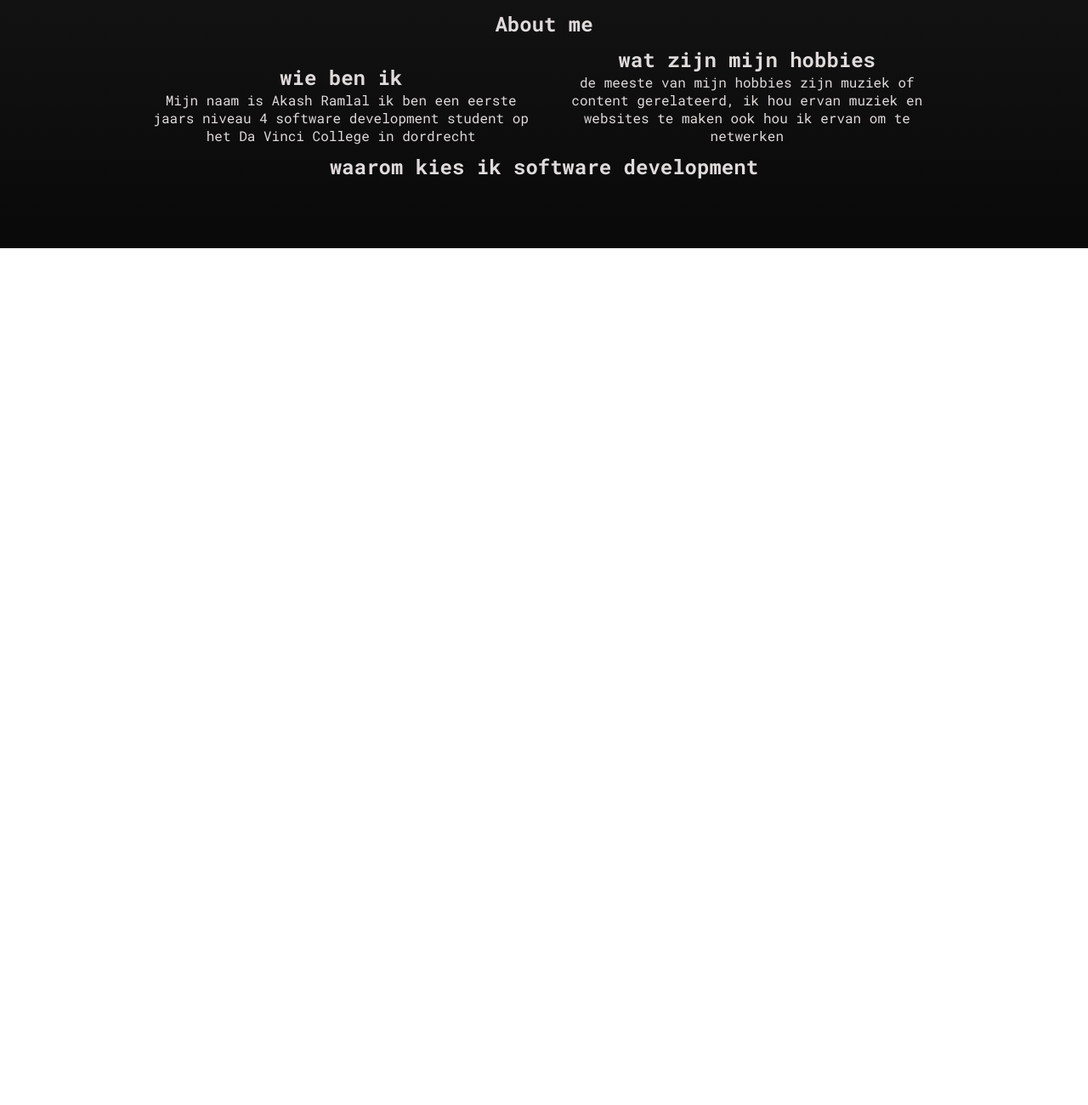
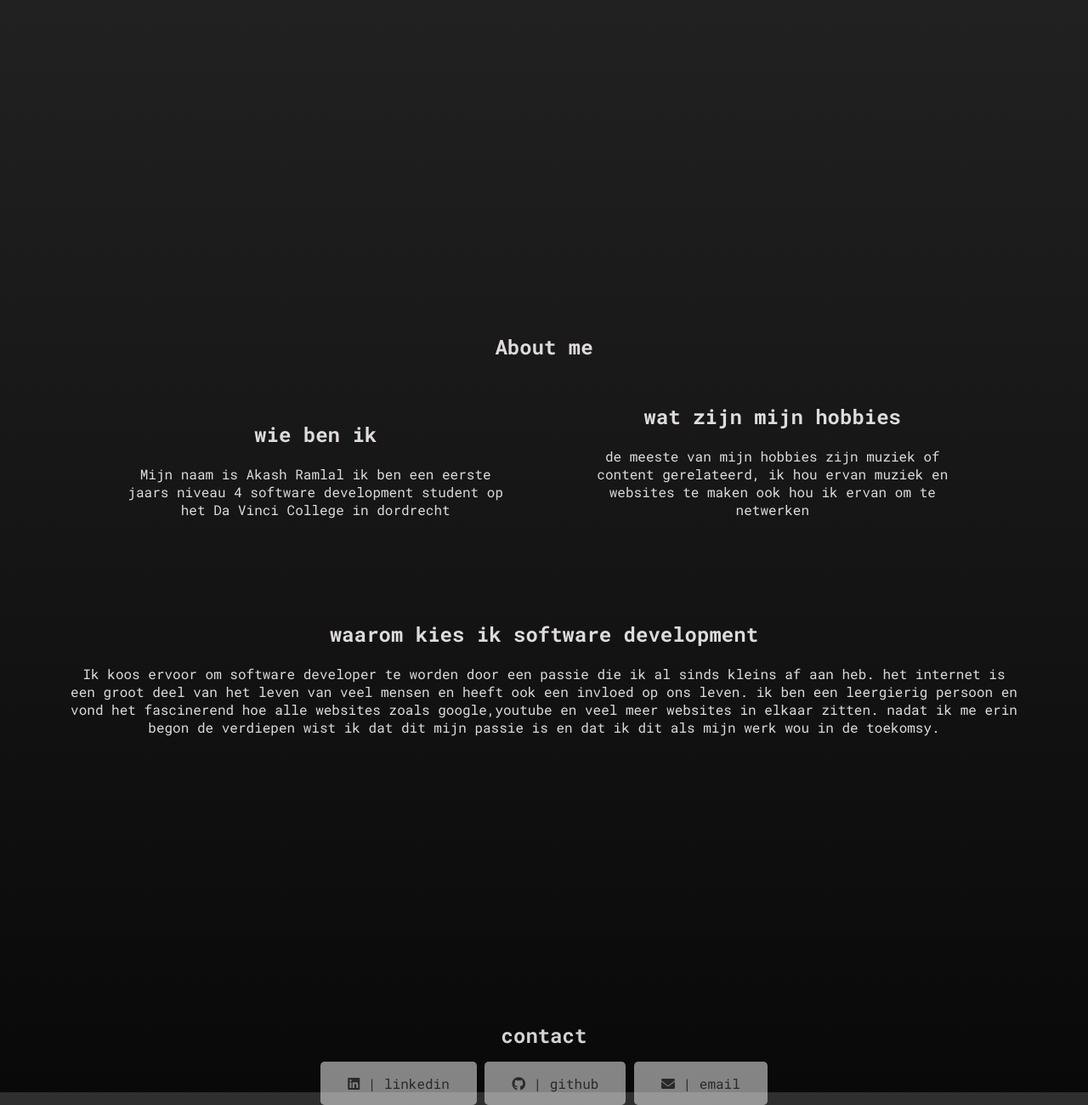
Before and after one commit to AkashRamlal1/AkashRamlal1.github.io, a plain HTML site: page index.html in a window 1280 px wide. Shown: the part 748-2048 px from the top of the page at 85% size. Before the commit the page ends 1040 px from the top, so only its background shows below. Drawn offline with Linux system fonts and the light colour scheme.

Commit message:
Add files via upload

```diff
--- a/index.html
+++ b/index.html
@@ -20,7 +20,7 @@
     <h1>Akash portfolio</h1>
     <div class="list">
       <ul>
-        <li><a class="button" href="404_portfolio.html"><i class="fas fa-user-edit"></i>| about me</a></li>
+        <li><a class="button" href="#about-me"><i class="fas fa-user-edit"></i>| about me</a></li>
         <li><a class="button" href=""><i class="fa-solid fa-bars-progress"></i>| history</a></li>
       </ul>
     </div>
@@ -28,26 +28,28 @@
 </section>
 
 
-<section class="about-me">
-  <h1>About me</h1>
+<section id="about-me">
+  <h1 class="about-me-kop">About me</h1>
   <div class="about-me-block1">
-    <h2>wie ben ik</h2>
+    <h2 class="about-me-kop">wie ben ik</h2>
     <p>Mijn naam is Akash Ramlal ik ben een eerste jaars niveau 4 software development student op het Da Vinci College in dordrecht </p>
 
 
 
   </div>
   <div class="about-me-block1">
-    <h2>wat zijn mijn hobbies</h2>
+    <h2 class="about-me-kop">wat zijn mijn hobbies</h2>
     <p>de meeste van mijn hobbies zijn muziek of content gerelateerd, ik hou ervan muziek en websites te maken ook hou ik ervan om te netwerken</p>
 
 
   </div>
 
   <div class="about-me-block2">
-    <h2>waarom kies ik software development</h2>
-    <p></p>
+    <h2 class="about-me-kop">waarom kies ik software development</h2>
+    <p>Ik koos ervoor om software developer te worden door een passie die ik al sinds kleins af aan heb. het internet is een groot deel van het leven van veel mensen en heeft ook een invloed op ons leven. ik ben een leergierig persoon en vond het fascinerend hoe alle websites zoals google,youtube en veel meer websites in elkaar zitten. nadat ik me erin begon de verdiepen wist ik dat dit mijn passie is en dat ik dit als mijn werk wou in de toekomsy.</p>
   </div>
+
+
 </section>
 
 
@@ -59,7 +61,19 @@
 
 
 </main>
+<footer>
+<h2>contact</h2>
 
+<div class="social-buttons">
+  <a href="" class="social"><i class="fab fa-linkedin"></i> | linkedin</a>
+  <a href="" class="social"><i class="fab fa-github"></i> | github</a>
+  <a href="" class="social"><i class="fa fa-envelope"></i> | email</a>
+
+
+
+</div>
+
+</footer>
 
 
 </body>
--- a/stylesheet.css
+++ b/stylesheet.css
@@ -14,13 +14,12 @@ scroll-behavior: smooth;
 
 }
 body{
-  background: linear-gradient(180deg, rgba(41,41,41,1) 0%, rgb(9, 9, 9) 100%);
+  background: linear-gradient(180deg, rgb(48, 47, 47) 0%, rgb(9, 9, 9) 100%);
 font-family: "Roboto Mono", 'Courier New', Courier, monospace;
 width: 100%;
 height: 100%;
 
 }
-
 ul{
   list-style: none;
   display: grid;
@@ -42,13 +41,33 @@ header{
 
   width: 100%;
 }
+footer{
+  margin-top: 20%;
+  color: #d2d3d3;
+  text-align: center;
+}
+
+footer h2 {
+
+  margin-top: 30px;
+  margin-bottom: 30px;
+}
+.social-buttons .social{
+  transition-duration: 0.25s;
+  color: #292929;
+  border-radius: 0.3rem;
+  padding: 15px 32px;
+  background-color: #f0f0f088 ;
+}
+
+
 
 /* header */
 
 
 
 #box1{
-  color: #e2e0e0;
+  color: #d2d3d3;
   height: 85vh;
   width: 100%;
   display: flex;
@@ -123,15 +142,16 @@ box-shadow: 0px 5px 15px 5px #505353f0;
 
 /* about me */
 
-.about-me{
+#about-me{
   padding: 10vh;
   width: 100%;
   color: #e0dbdb;
   text-align: center;
-  gap: 10px;
+  margin-top: 45vh;
+
 
 }
-.about-me .about-me-block1{
+#about-me .about-me-block1{
   position: relative;
   display: inline-block;
   max-width: 40%;
@@ -139,8 +159,15 @@ box-shadow: 0px 5px 15px 5px #505353f0;
   height: auto;
   width: auto;
   margin: 10px;
+  margin-left: 40px;
+  margin-right: 40px;
+  margin-bottom: 100px; ;
 }
 
+.about-me-kop{
+  margin-bottom: 20px;
+  margin-top: 20px;
+}
 
 #error_h1{
   margin-top: 5%;
```
